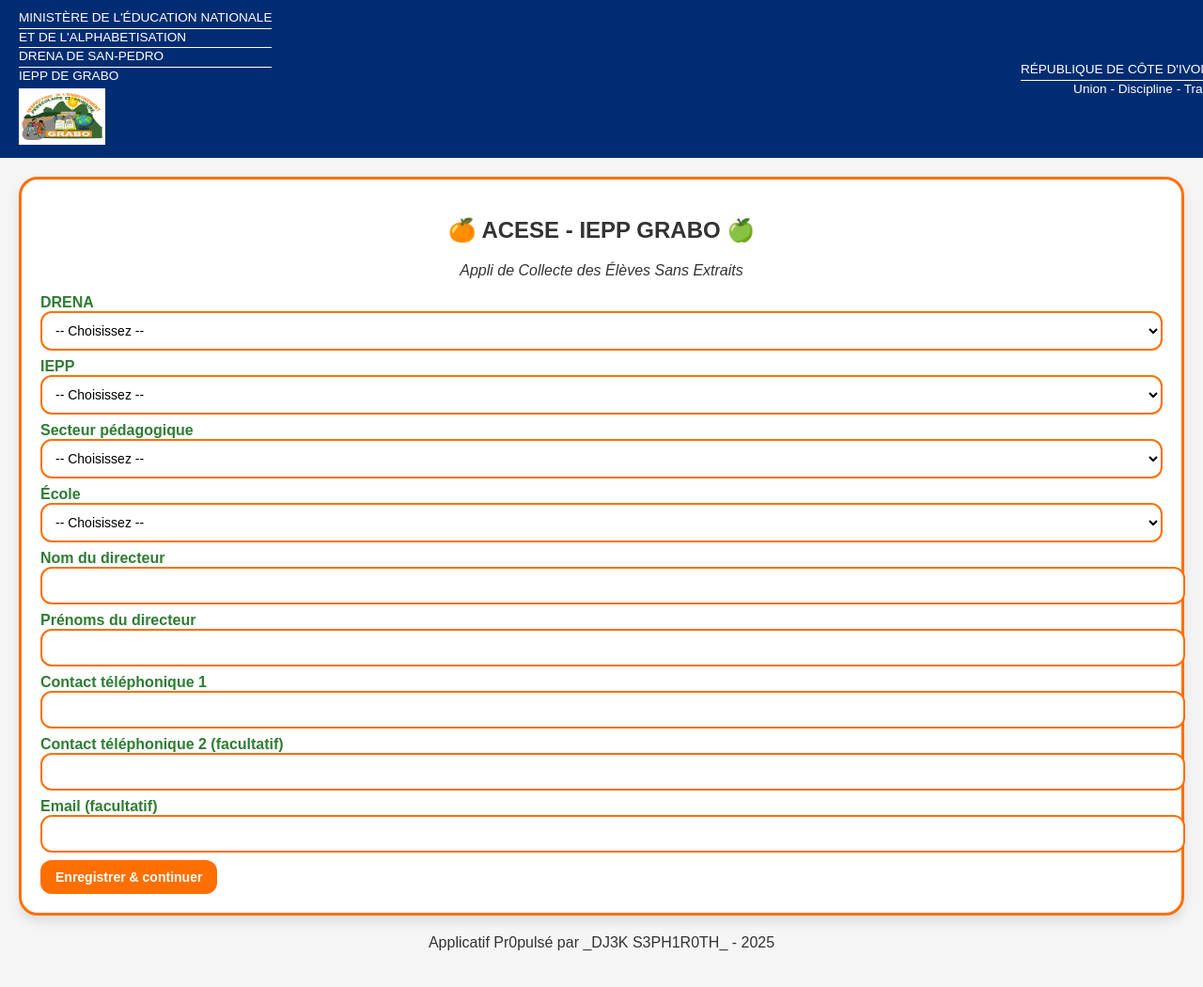
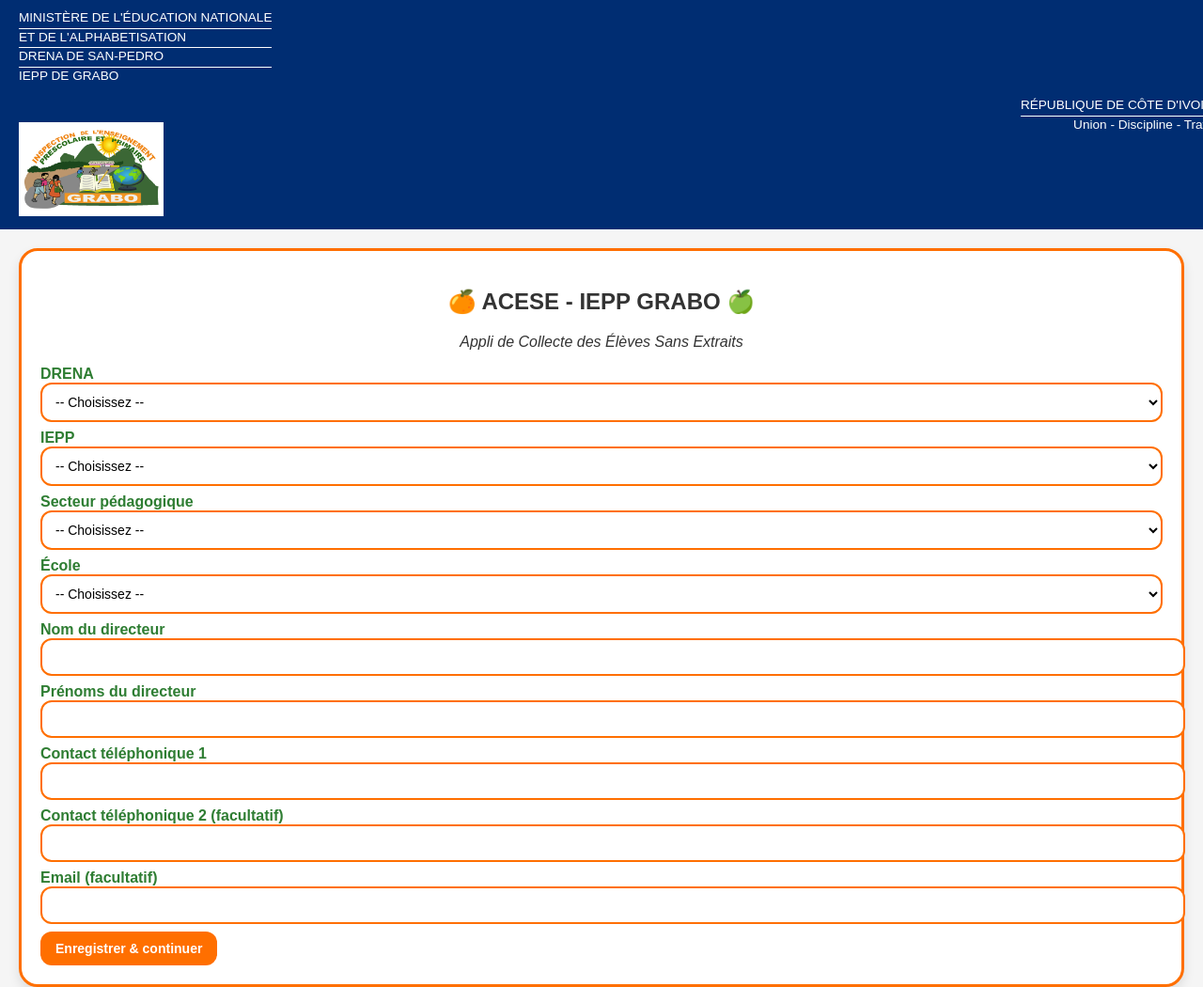
Before and after one commit to DJ3Kmeister/ACESE-IEPPGRABO, a website: page client/index.html in a window 1280 px wide. Shown: the top 1050 px of the page at 94% size. Before the commit the page ends 1012 px from the top, so only its background shows below. Drawn offline with Linux system fonts and the light colour scheme.

Commit message:
Update index.html

```diff
--- a/client/index.html
+++ b/client/index.html
@@ -31,7 +31,7 @@
     <div style="border-top:1px solid #fff;margin-top:2px">ET DE L'ALPHABETISATION</div>
     <div style="border-top:1px solid #fff;margin-top:2px">DRENA DE SAN-PEDRO</div>
     <div style="border-top:1px solid #fff;margin-top:2px">IEPP DE GRABO</div>
-    <img src="./logo.png" alt="Logo IEPP GRABO" style="height:60px;margin-top:4px">
+    <img src="./logo.png" alt="Logo IEPP GRABO" style="height:100px;margin-top:40px">
   </div>
   <!-- DROITE : République -->
   <div style="text-align:right">
```
